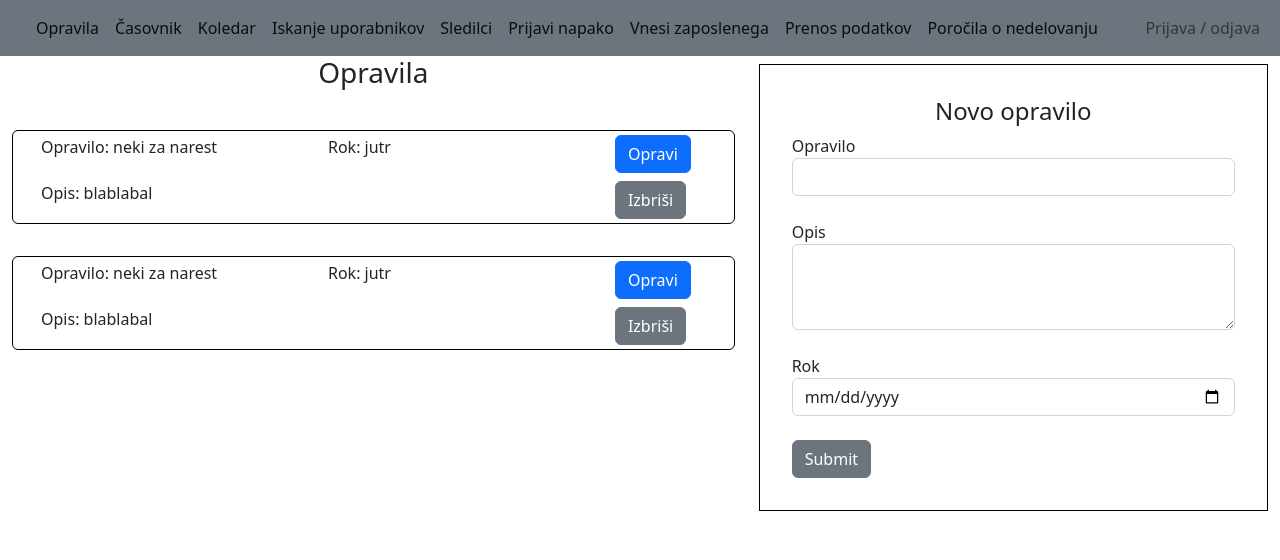
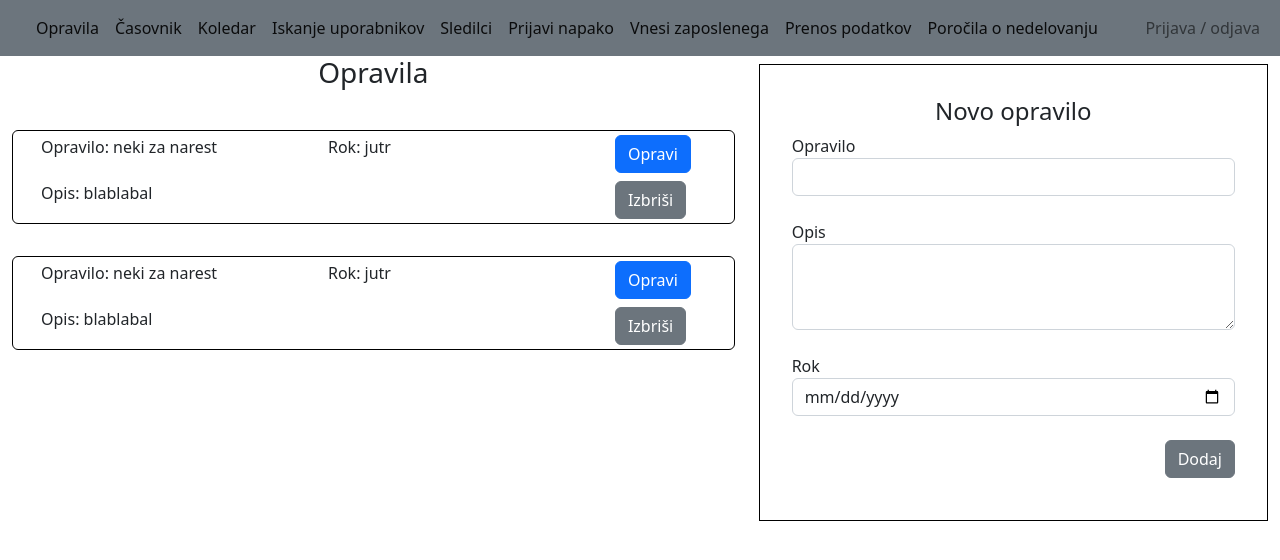
Before and after one commit to juremrzek/ProductivityApp, a Vue app in the folder src/client/: page / in a window 1280 px wide. Shown: the top 560 px of the page. Built offline with nearby package versions, Linux system fonts and the light colour scheme.

Commit message:
opraviloadd.vue

```diff
--- a/src/client/src/components/opravila/OpraviloAdd.vue
+++ b/src/client/src/components/opravila/OpraviloAdd.vue
@@ -3,12 +3,16 @@
     <h4 class="text-center">Novo opravilo</h4>
     <div class="form-group">
       <label for="exampleInputEmail1">Opravilo</label>
-      <input type="email" class="form-control" />
+      <input class="form-control" v-model="task.name" />
     </div>
     <br />
     <div class="form-group">
       <label for="exampleFormControlTextarea1">Opis</label>
-      <textarea class="form-control" rows="3"></textarea>
+      <textarea
+        class="form-control"
+        rows="3"
+        v-model="task.description"
+      ></textarea>
     </div>
     <br />
     <div class="form-group">
@@ -19,12 +23,37 @@
         id="exampleInputEmail1"
         aria-describedby="emailHelp"
         placeholder="Enter email"
+        v-model="task.date"
       />
     </div>
     <br />
-    <button type="submit" class="btn btn-secondary">Submit</button>
+    <button
+      type="submit"
+      class="btn btn-secondary float-end"
+      @click.prevent="$emit('dodaj', task)"
+    >
+      Dodaj
+    </button>
+    <br />
+    <br />
   </div>
 </template>
+
+<script>
+export default {
+  name: "OpraviloAdd",
+  data() {
+    return {
+      task: {
+        name: "",
+        description: "",
+        date: "",
+      },
+    }
+  },
+  emits: ["dodaj"],
+}
+</script>
 
 <style scoped>
 .form {
```
